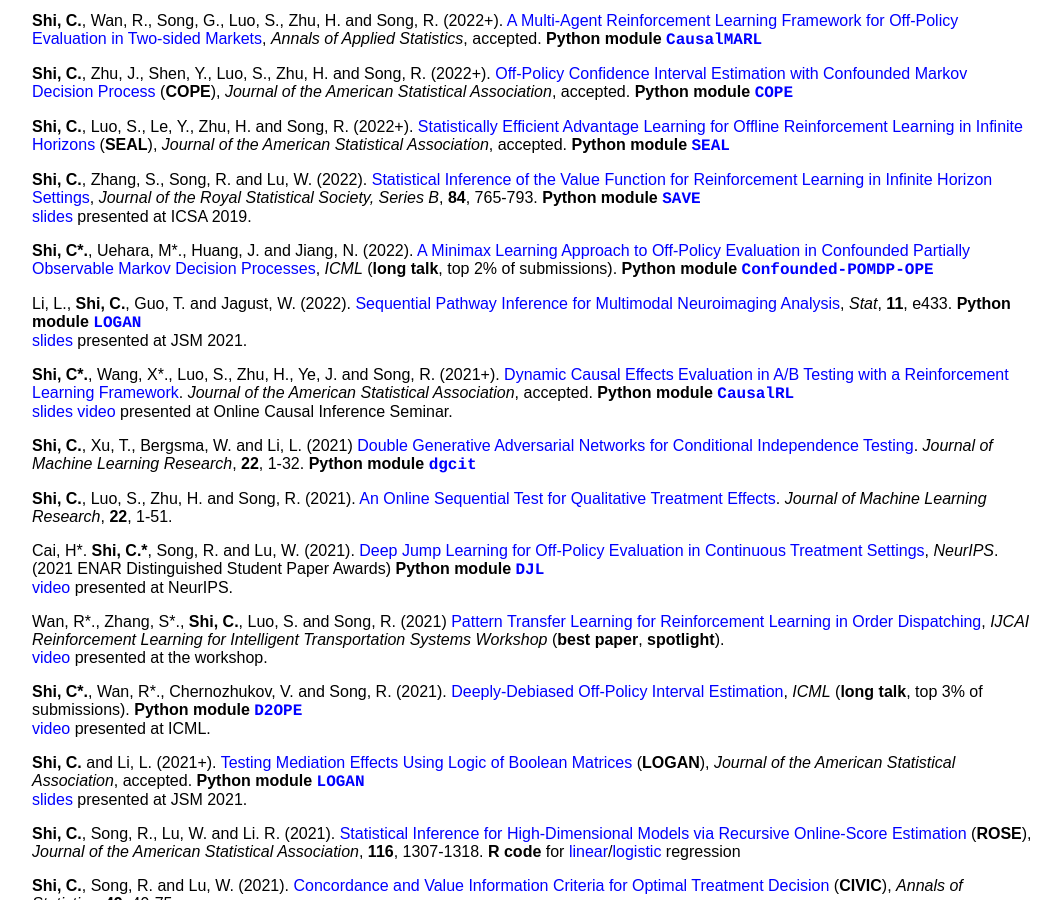
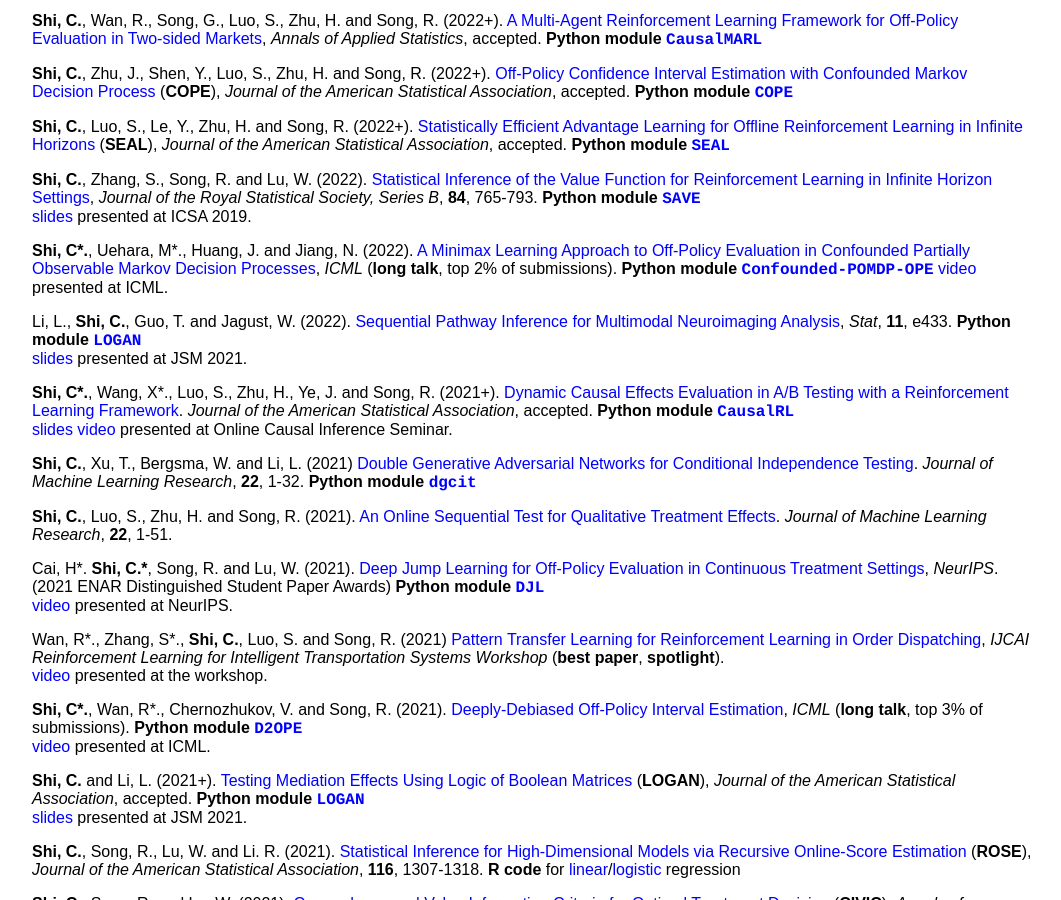
Before and after one commit to callmespring/callmespring.github.io, a Jekyll site: the page built from publication.md, in a window 1280 px wide and 900 px high, scrolled down 727 px. Shown: the whole window, without its empty margins (108-1169 px from the left). Built offline with Jekyll 4.4.1, drawn with Linux system fonts in a browser that asks for light colours.

Commit message:
Update publication.md

```diff
--- a/publication.md
+++ b/publication.md
@@ -53,7 +53,7 @@
 Learning in Infinite Horizon Settings](https://arxiv.org/pdf/2001.04515.pdf), _Journal of the Royal Statistical Society, Series B_, **84**, 765-793.
 **Python module** [<span style="font-family:courier;">**SAVE**</span>](https://github.com/shengzhang37/SAVE) <br/> [<font size="3">slides</font>](./slides/VIslides.pdf) <font size="3">presented at ICSA 2019</font>.
 
-**Shi, C\*.**, Uehara, M\*., Huang, J. and Jiang, N. (2022). [A Minimax Learning Approach to Off-Policy Evaluation in Confounded Partially Observable Markov Decision Processes](https://arxiv.org/pdf/2111.06784.pdf), _ICML_ (**long talk**, top 2% of submissions). **Python module** [<span style="font-family:courier;">**Confounded-POMDP-OPE**</span>](https://github.com/jiaweihhuang/Confounded-POMDP-Exp)
+**Shi, C\*.**, Uehara, M\*., Huang, J. and Jiang, N. (2022). [A Minimax Learning Approach to Off-Policy Evaluation in Confounded Partially Observable Markov Decision Processes](https://arxiv.org/pdf/2111.06784.pdf), _ICML_ (**long talk**, top 2% of submissions). **Python module** [<span style="font-family:courier;">**Confounded-POMDP-OPE**</span>](https://github.com/jiaweihhuang/Confounded-POMDP-Exp) [<font size="3">video</font>](https://icml.cc/virtual/2022/oral/16360) <font size="3">presented at ICML</font>.
 
 Li, L., **Shi, C.**, Guo, T. and Jagust, W. (2022). [Sequential Pathway Inference for Multimodal Neuroimaging Analysis](https://onlinelibrary.wiley.com/doi/abs/10.1002/sta4.433), _Stat_, **11**, e433.
 **Python module** [<span style="font-family:courier;">**LOGAN**</span>](https://github.com/callmespring/LOGAN) <br/> [<font size="3">slides</font>](./slides/jsm.pdf) <font size="3">presented at JSM 2021</font>.
```
